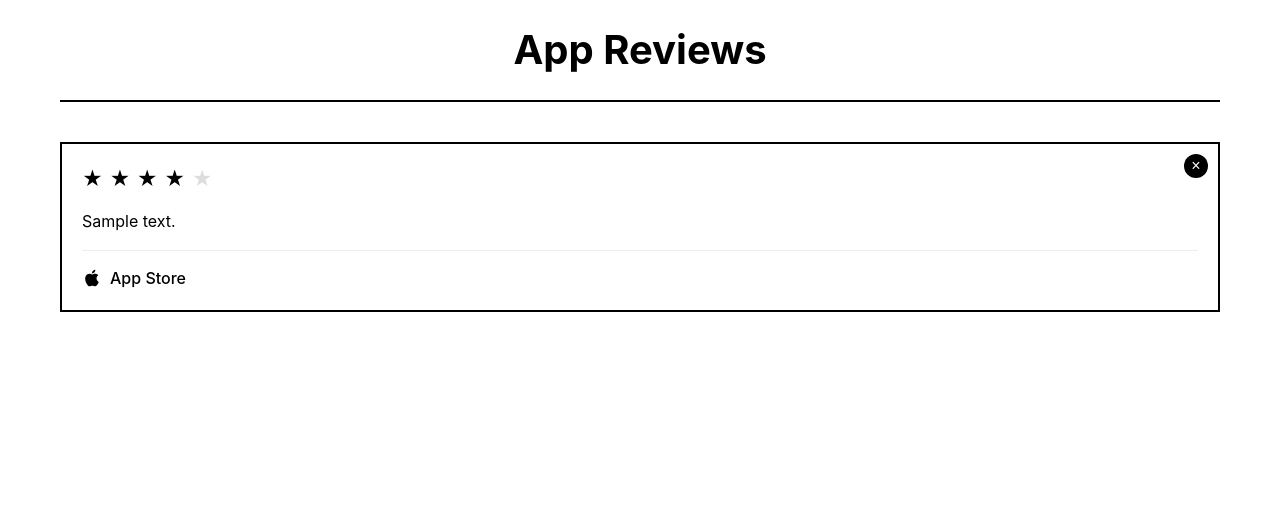
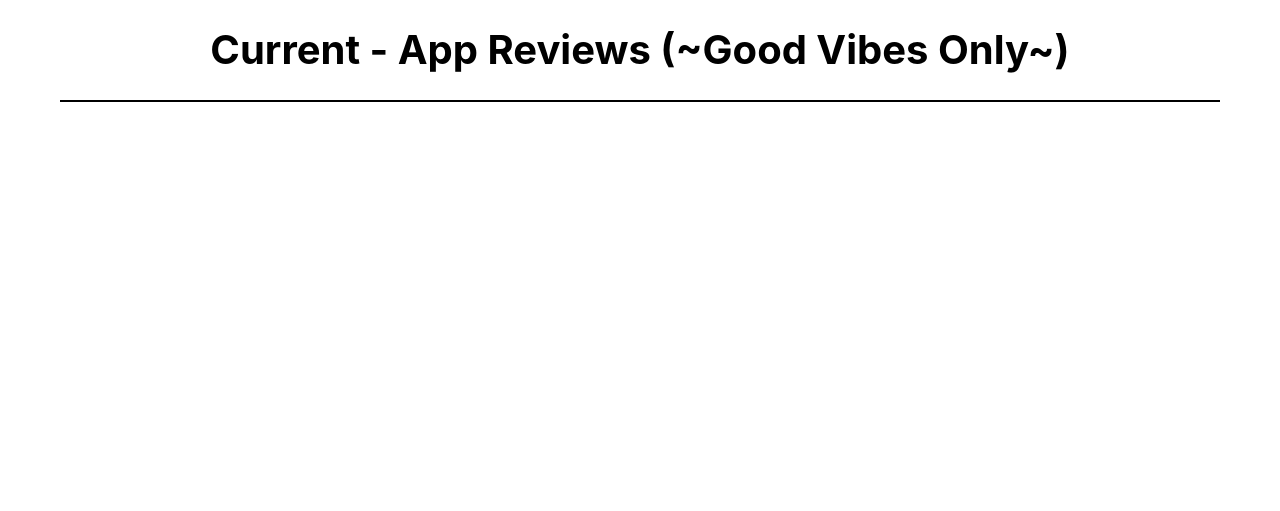
Before and after one commit to ianmabie/appbot-review-display-dash, a Flask app: page / in a window 1280 px wide. Shown: the top 511 px of the page. Run offline with Flask 3, Linux system fonts and the light colour scheme; tables that the repository leaves empty hold one stand-in row (values such as "Sample post"); some libraries are stand-ins or nearby versions.

Commit message:
Improve review display with date, source, and better filtering options
Adds review publication date, dynamically determines app store type, and enhances filtering.

Replit-Commit-Author: Agent
Replit-Commit-Session-Id: 213ef7b4-381a-4c05-92ff-dcd6ae5c3eae
Replit-Commit-Screenshot-Url: https://storage.googleapis.com/screenshot-production-us-central1/6fc1c35e-51d5-4598-b141-4fa3abe17438/9fe3e746-98fd-4161-abfe-47a7e8d07385.jpg

```diff
--- a/static/styles.css
+++ b/static/styles.css
@@ -101,6 +101,18 @@ body {
     margin: 0;
 }
 
+.review-meta {
+    margin-bottom: 15px;
+    padding-bottom: 10px;
+    border-bottom: 1px solid #f0f0f0;
+}
+
+.review-date {
+    font-size: 14px;
+    color: #666;
+    font-weight: 500;
+}
+
 .review-footer {
     border-top: 1px solid #eee;
     padding-top: 15px;
--- a/templates/index.html
+++ b/templates/index.html
@@ -18,14 +18,14 @@
                     const rating = parseInt(card.dataset.rating);
                     if (!checked) {
                         card.classList.remove('hidden');
-                        pageTitle.textContent = 'All App Reviews';
+                        pageTitle.textContent = 'Current - App Reviews';
                     } else {
                         if (rating === 5) {
                             card.classList.remove('hidden');
                         } else {
                             card.classList.add('hidden');
                         }
-                        pageTitle.textContent = '~Good Vibes Only~';
+                        pageTitle.textContent = 'Current - App Reviews (~Good Vibes Only~)';
                     }
                 });
             }
@@ -52,11 +52,14 @@
 
             // Hide test reviews by default
             document.querySelectorAll('.review-card').forEach(card => {
-                const author = card.querySelector('.review-author').textContent.trim();
-                if (author === 'test' || author === 'Appbot') {
-                    const reviewId = card.dataset.reviewId;
-                    hiddenReviews.add(reviewId);
-                    card.classList.add('hidden');
+                const reviewText = card.querySelector('.review-text');
+                if (reviewText) {
+                    const author = reviewText.textContent.toLowerCase();
+                    if (author.includes('test') || author.includes('appbot')) {
+                        const reviewId = card.dataset.reviewId;
+                        hiddenReviews.add(reviewId);
+                        card.classList.add('hidden');
+                    }
                 }
             });
             localStorage.setItem('hiddenReviews', JSON.stringify([...hiddenReviews]));
@@ -87,7 +90,7 @@
 <body>
     <div class="container">
         <header class="header">
-            <h1 id="pageTitle">App Reviews</h1>
+            <h1 id="pageTitle">Current - App Reviews</h1>
         </header>
 
         <div class="reviews-container">
@@ -110,14 +113,24 @@
                             <p class="review-text">{{ review.body }}</p>
                         </div>
 
+                        <div class="review-meta">
+                            {% if review.published_at %}
+                                <div class="review-date">{{ review.published_at.strftime('%B %d, %Y') }}</div>
+                            {% endif %}
+                        </div>
+
                         <div class="review-footer">
                             <div class="app-store-info">
-                                {% if review.app_store_id and 'ios' in review.app_store_id.lower() %}
-                                    <svg class="store-logo" viewBox="0 0 24 24" fill="currentColor">
-                                        <path d="M18.71 19.5c-.83 1.24-1.71 2.45-3.05 2.47-1.34.03-1.77-.79-3.29-.79-1.53 0-2 .77-3.27.82-1.31.05-2.3-1.32-3.14-2.53C4.25 17 2.94 12.45 4.7 9.39c.87-1.52 2.43-2.48 4.12-2.51 1.28-.02 2.5.87 3.29.87.78 0 2.26-1.07 3.81-.91.65.03 2.47.26 3.64 1.98-.09.06-2.17 1.28-2.15 3.81.03 3.02 2.65 4.03 2.68 4.04-.03.07-.42 1.44-1.38 2.83M13 3.5c.73-.83 1.94-1.46 2.94-1.5.13 1.17-.34 2.35-1.04 3.19-.69.85-1.83 1.51-2.95 1.42-.15-1.15.41-2.35 1.05-3.11z"/>
-                                    </svg>
-                                    <span class="store-name">App Store</span>
-                                {% elif review.app_store_id and 'android' in review.app_store_id.lower() %}
+                                {% set store_type = 'ios' %}
+                                {% if review.app_store_id %}
+                                    {% if review.app_store_id.startswith('com.') or '.' in review.app_store_id %}
+                                        {% set store_type = 'android' %}
+                                    {% elif review.app_store_id.isdigit() %}
+                                        {% set store_type = 'ios' %}
+                                    {% endif %}
+                                {% endif %}
+
+                                {% if store_type == 'android' %}
                                     <svg class="store-logo" viewBox="0 0 24 24" fill="currentColor">
                                         <path d="M3,20.5V3.5C3,2.91 3.34,2.39 3.84,2.15L13.69,12L3.84,21.85C3.34,21.61 3,21.09 3,20.5M16.81,15.12L6.05,21.34L14.54,12.85L16.81,15.12M20.16,10.81C20.5,11.08 20.75,11.5 20.75,12C20.75,12.5 20.53,12.9 20.18,13.18L17.89,14.5L15.39,12L17.89,9.5L20.16,10.81M6.05,2.66L16.81,8.88L14.54,11.15L6.05,2.66Z"/>
                                     </svg>
```
